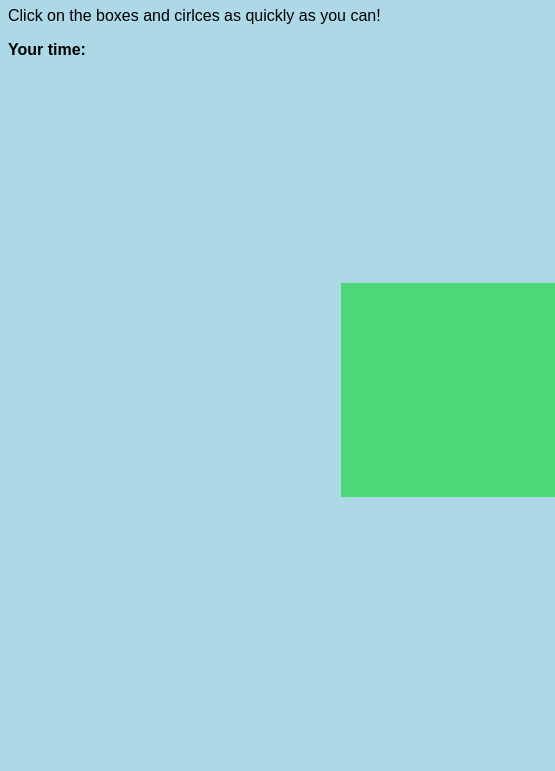
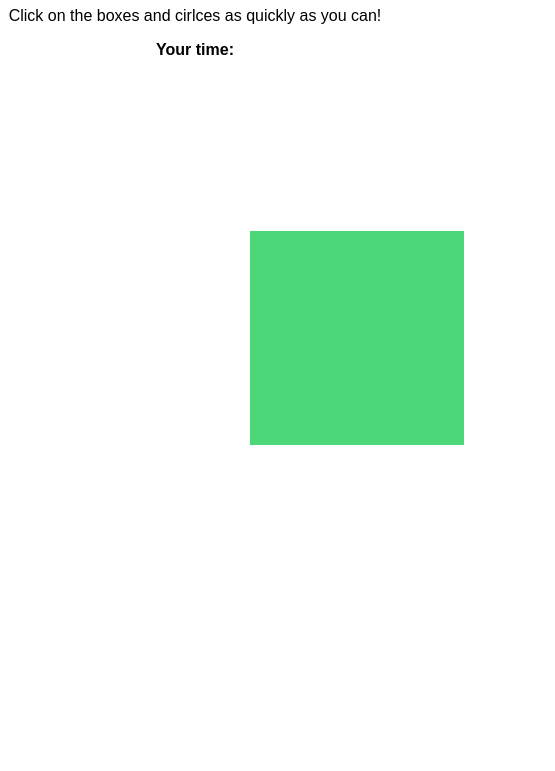
Before and after one commit to dangero1990/Reaction-Game, a plain HTML site: page index.html in a window 390 px wide. Shown: the part 73-844 px from the top of the page, 555 px wide, since content can reach past the window. Drawn offline with Linux system fonts and the light colour scheme.

Commit message:
make site more responsive

```diff
--- a/index.html
+++ b/index.html
@@ -6,10 +6,9 @@
 	<title>Reaction Game</title>
 	<link rel="stylesheet" href="style.css">
 
-
 </head>
 
-<body>
+<body class="container">
 
 	<h1>Test Your Reactions</h1>
 
@@ -17,7 +16,11 @@
 
 	<p class = "bold">Your time: <span id="timeTaken"></span></p>
 
-	<div id="shape"></div>
+	<div class="container">
+
+		<div id="shape"></div>
+
+	</div>
 
 	<script type="text/Javascript" src="script.js"></script>
 
--- a/script.js
+++ b/script.js
@@ -17,9 +17,9 @@ let start = new Date().getTime();
 
 		function makeShapeAppear () {
 
-			let top = Math.random() * 400;
+			let top = Math.random() * 300;
 
-			let left = Math.random() * 400;
+			let left = Math.random() * 300;
 
 			let width = Math.random() * 200 + 100;
 
--- a/style.css
+++ b/style.css
@@ -3,16 +3,41 @@
 			width: 200px;
 			height: 200px;
 			background-color: red;
-			display: none;
+			display: flex;
 			position: relative;
 		}
 
 		body {
 
 			font-family: sans-serif;
-			background-color: lightblue;
+			min-width: 100vw;
+			flex-wrap: wrap;
+			position: fixed;
 		}
 
 		.bold {
 
 			font-weight: bold;
+		}
+
+		html {
+
+			min-width: 100%;
+			min-height: 100%;
+
+		}
+
+		h1 {
+			text-align: center;
+		}
+
+		p {
+			text-align: center;
+		}
+
+		.container {
+			width: 100%;
+			height: auto;
+			margin: 0 auto;
+			display: contents;
+		}
```
